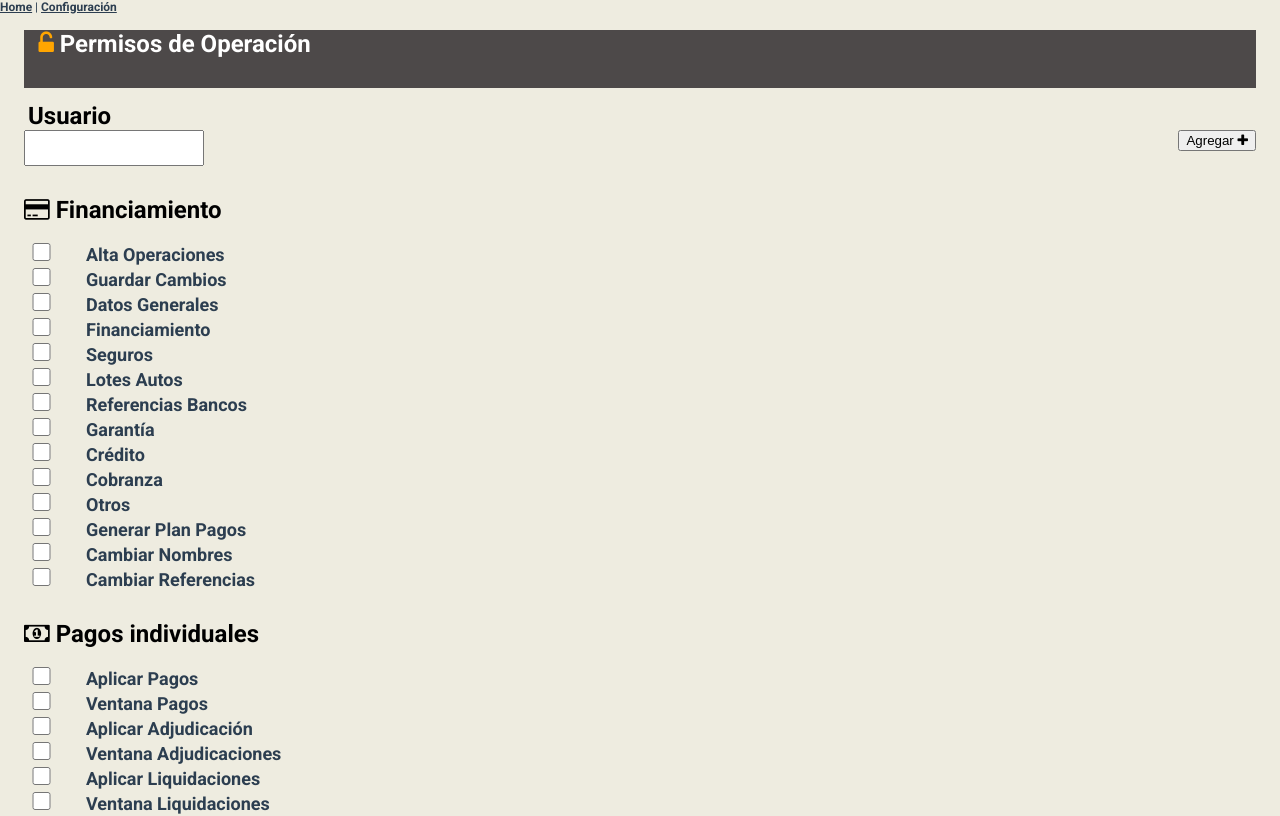
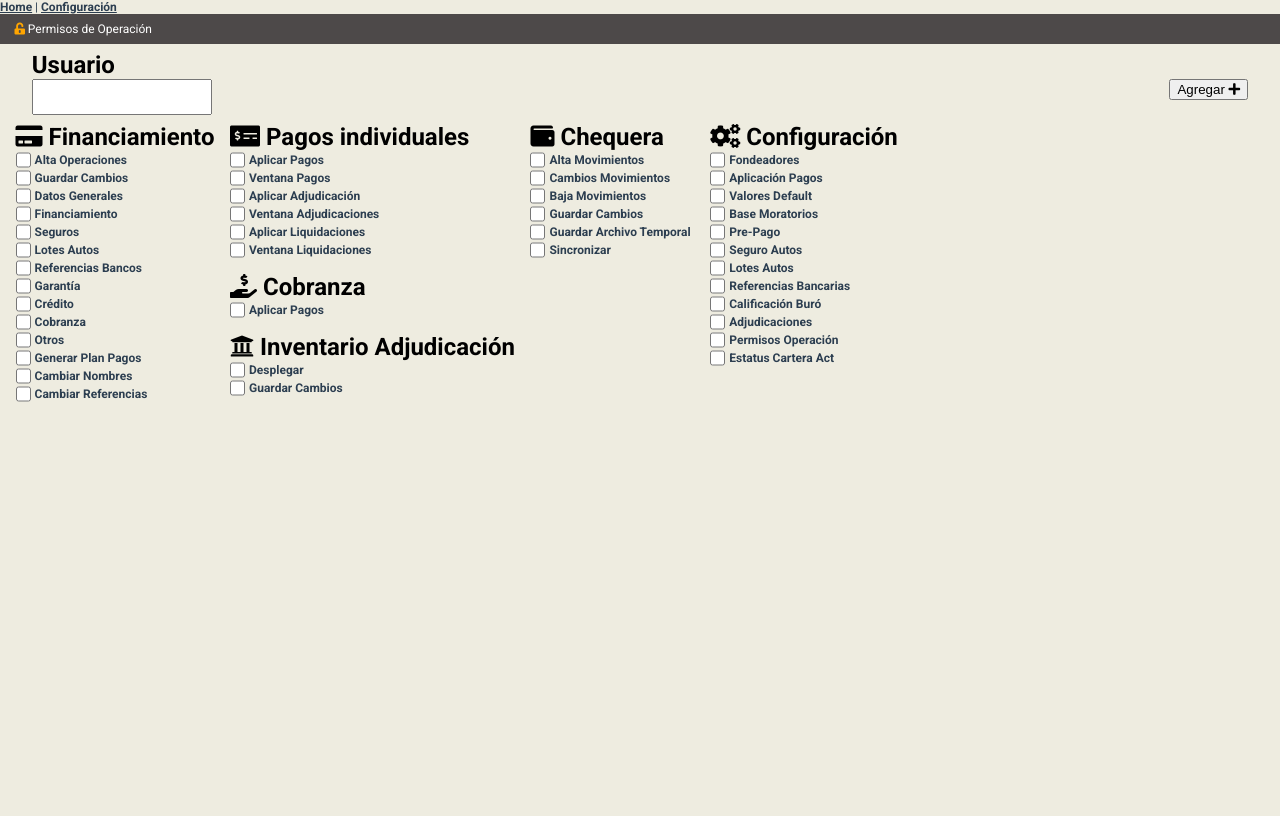
Before and after one commit to betolabrada/checktax-wdb, a Vue app in the folder client/: page /admin in a window 1280 px wide. Shown: the top 816 px of the page. Built offline with nearby package versions, Linux system fonts and the light colour scheme.

Commit message:
VD nav y administrator in config

```diff
--- a/client/public/index.html
+++ b/client/public/index.html
@@ -10,6 +10,7 @@
       rel="stylesheet"
       href="https://fonts.googleapis.com/css?family=Roboto:100,300,400,500,700,900"
     />
+      <link rel="stylesheet" href="https://cdnjs.cloudflare.com/ajax/libs/font-awesome/5.14.0/css/all.min.css" integrity="sha512-1PKOgIY59xJ8Co8+NE6FZ+LOAZKjy+KY8iq0G4B3CyeY6wYHN3yt9PW0XpSriVlkMXe40PTKnXrLnZ9+fkDaog==" crossorigin="anonymous" />
   </head>
   <body>
     <noscript>
--- a/client/src/components/administrator/Administrator.vue
+++ b/client/src/components/administrator/Administrator.vue
@@ -1,183 +1,298 @@
 <template>
-  <div class="privilages">
-    <div class="windowTitle">
-      <h1 style="color:white;"><i class="fa fa-unlock-alt" id="windowLock"></i> Permisos de Operación</h1><br>
-    </div><br>
+  <section class="privilages">
+    <div class="windowTitle section-header">
+      <i class="fa fa-unlock-alt" id="windowLock"></i> Permisos de Operación
+    </div>
+    <div class="section-content">
       <div class="search">
         <label class="sectionLabel"> Usuario</label><br>
         <input type="text" id="userField">
-      <button type="button" class="btn btn-outline-success btn-lg" id="addButton"> Agregar <i class="fa fa-plus"></i></button>
-    </div><br>
-    <div class="row ">
-      <div class="col-sm">
+        <button type="button" class="btn btn-outline-success btn-lg" id="addButton"> Agregar <i class="fa fa-plus"></i>
+        </button>
+      </div>
+      <div class="row d-flex">
+        <div class="col-sm section-content">
           <div class="sectionTitle">
-          <h1 class="sectionLabel"><i class="fa fa-credit-card sectionIcon"></i> Financiamiento</h1>
+            <h5 class="sectionLabel"><i class="fa fa-credit-card sectionIcon"></i> Financiamiento</h5>
           </div>
           <div class="sectionPrivilages">
+            <div class="input-group d-flex">
               <input type="checkbox" id="AltaOperaciones">
-            <label for="AltaOperaciones" class="privilageLabel">Alta Operaciones</label><br>
+              <label for="AltaOperaciones" class="privilageLabel">Alta Operaciones</label>
+            </div>
+
+            <div class="input-group d-flex">
               <input type="checkbox" id="guardarCambios">
-            <label for="guardarCambios" class="privilageLabel">Guardar Cambios</label><br>
+              <label for="guardarCambios" class="privilageLabel">Guardar Cambios</label>
+            </div>
+
+            <div class="input-group d-flex">
               <input type="checkbox" id="datosGenerales">
-            <label for="datosGenerales" class="privilageLabel">Datos Generales</label><br>
+              <label for="datosGenerales" class="privilageLabel">Datos Generales</label>
+            </div>
+
+            <div class="input-group d-flex">
               <input type="checkbox" id="Financiamiento">
-            <label for="Financiamiento" class="privilageLabel">Financiamiento</label><br>
+              <label for="Financiamiento" class="privilageLabel">Financiamiento</label>
+            </div>
+
+            <div class="input-group d-flex">
               <input type="checkbox" id="seguros">
-            <label for="seguros" class="privilageLabel">Seguros</label><br>
+              <label for="seguros" class="privilageLabel">Seguros</label>
+            </div>
+
+            <div class="input-group d-flex">
               <input type="checkbox" id="lotesAutos">
-            <label for="lotesAutos" class="privilageLabel">Lotes Autos</label><br>
+              <label for="lotesAutos" class="privilageLabel">Lotes Autos</label>
+            </div>
+
+            <div class="input-group d-flex">
               <input type="checkbox" id="referenciasBancos">
-            <label for="referenciasBancos" class="privilageLabel">Referencias Bancos</label><br>
+              <label for="referenciasBancos" class="privilageLabel">Referencias Bancos</label>
+            </div>
+
+            <div class="input-group d-flex">
               <input type="checkbox" id="garantia">
-            <label for="garantia" class="privilageLabel">Garantía</label><br>
+              <label for="garantia" class="privilageLabel">Garantía</label>
+            </div>
+
+            <div class="input-group d-flex">
               <input type="checkbox" id="credito">
-            <label for="credito" class="privilageLabel">Crédito</label><br>
+              <label for="credito" class="privilageLabel">Crédito</label>
+            </div>
+
+            <div class="input-group d-flex">
               <input type="checkbox" id="cobranza">
-            <label for="cobranza" class="privilageLabel">Cobranza</label><br>
+              <label for="cobranza" class="privilageLabel">Cobranza</label>
+            </div>
+
+            <div class="input-group d-flex">
               <input type="checkbox" id="otros">
-            <label for="otros" class="privilageLabel">Otros</label><br>
+              <label for="otros" class="privilageLabel">Otros</label>
+            </div>
+
+            <div class="input-group d-flex">
               <input type="checkbox" id="generarPlanPagos">
-            <label for="generarPlanPagos" class="privilageLabel">Generar Plan Pagos</label><br>
+              <label for="generarPlanPagos" class="privilageLabel">Generar Plan Pagos</label>
+            </div>
+
+            <div class="input-group d-flex">
               <input type="checkbox" id="cambiarNombres">
-            <label for="cambiarNombres" class="privilageLabel">Cambiar Nombres</label><br>
+              <label for="cambiarNombres" class="privilageLabel">Cambiar Nombres</label>
+            </div>
+
+            <div class="input-group d-flex">
               <input type="checkbox" id="cambiarReferencias">
-            <label for="cambiarReferencias" class="privilageLabel">Cambiar Referencias</label><br>
-        </div><br>
+              <label for="cambiarReferencias" class="privilageLabel">Cambiar Referencias</label>
             </div>
-      <div class="col-sm">
+          </div>
+          <br>
+        </div>
+        <div class="col-sm section-content">
           <div class="sectionTitle">
-          <h1 class="sectionLabel"><i class="fa fa-money"></i> Pagos individuales</h1>
+            <h1 class="sectionLabel"><i class="fas fa-money-check-alt"></i> Pagos individuales</h1>
           </div>
           <div class="sectionPrivilages">
+            <div class="input-group d-flex">
               <input type="checkbox" id="aplicarPagos">
-            <label for="aplicarPagos" class="privilageLabel">Aplicar Pagos</label><br>
+              <label for="aplicarPagos" class="privilageLabel">Aplicar Pagos</label>
+            </div>
+            <div class="input-group d-flex">
               <input type="checkbox" id="ventanaPagos">
-            <label for="ventanaPagos" class="privilageLabel">Ventana Pagos</label><br>
+              <label for="ventanaPagos" class="privilageLabel">Ventana Pagos</label>
+            </div>
+            <div class="input-group d-flex">
               <input type="checkbox" id="aplicarAdjudicación">
-            <label for="aplicarAdjudicación" class="privilageLabel">Aplicar Adjudicación</label><br>
+              <label for="aplicarAdjudicación" class="privilageLabel">Aplicar Adjudicación</label>
+            </div>
+            <div class="input-group d-flex">
               <input type="checkbox" id="ventanaAdjudicaciones">
-            <label for="ventanaAdjudicaciones" class="privilageLabel">Ventana Adjudicaciones</label><br>
+              <label for="ventanaAdjudicaciones" class="privilageLabel">Ventana Adjudicaciones</label>
+            </div>
+            <div class="input-group d-flex">
               <input type="checkbox" id="aplicarLiquidaciones">
-            <label for="aplicarLiquidaciones" class="privilageLabel">Aplicar Liquidaciones</label><br>
+              <label for="aplicarLiquidaciones" class="privilageLabel">Aplicar Liquidaciones</label>
+            </div>
+            <div class="input-group d-flex">
               <input type="checkbox" id="ventanaLiquidaciones">
-            <label for="ventanaLiquidaciones" class="privilageLabel">Ventana Liquidaciones</label><br>
-        </div><br>
+              <label for="ventanaLiquidaciones" class="privilageLabel">Ventana Liquidaciones</label>
+            </div>
+          </div>
+          <br>
           <div class="sectionTitle">
-          <h1 class="sectionLabel"><i class="fa fa-usd"></i> Cobranza</h1>
+            <h1 class="sectionLabel"><i class="fas fa-hand-holding-usd"></i> Cobranza</h1>
           </div>
           <div class="sectionPrivilages">
+            <div class="input-group d-flex">
               <input type="checkbox" id="aplicarPagosCobranza">
-            <label for="aplicarPagosCobranza" class="privilageLabel">Aplicar Pagos</label><br>
-        </div><br>
+              <label for="aplicarPagosCobranza" class="privilageLabel">Aplicar Pagos</label>
+            </div>
+            <br>
             <div class="sectionTitle">
               <h1 class="sectionLabel"><i class="fa fa-university"></i> Inventario Adjudicación</h1>
             </div>
             <div class="sectionPrivilages">
+              <div class="input-group d-flex">
                 <input type="checkbox" id="desplegar">
-            <label for="desplegar" class="privilageLabel">Desplegar</label><br>
+                <label for="desplegar" class="privilageLabel">Desplegar</label>
+              </div>
+              <div class="input-group d-flex">
                 <input type="checkbox" id="guardarCambiosInventario">
-            <label for="guardarCambiosInventario" class="privilageLabel">Guardar Cambios</label><br>
-        </div><br>
+                <label for="guardarCambiosInventario" class="privilageLabel">Guardar Cambios</label>
               </div>
-      <div class="col-sm">
+            </div>
+            <br>
+          </div>
+        </div><!--.col-sm.section-content-->
+        <div class="col-sm section-content">
           <div class="sectionTitle">
-          <h1 class="sectionLabel"><i class="fa fa-file-text"></i> Chequera</h1>
+            <h1 class="sectionLabel"><i class="fas fa-wallet"></i> Chequera</h1>
           </div>
           <div class="sectionPrivilages">
+            <div class="input-group d-flex">
               <input type="checkbox" id="altaMovimientos">
-            <label for="altaMovimientos" class="privilageLabel">Alta Movimientos</label><br>
+              <label for="altaMovimientos" class="privilageLabel">Alta Movimientos</label>
+            </div>
+            <div class="input-group d-flex">
               <input type="checkbox" id="cambiosMovimientos">
-            <label for="cambiosMovimientos" class="privilageLabel">Cambios Movimientos</label><br>
+              <label for="cambiosMovimientos" class="privilageLabel">Cambios Movimientos</label>
+            </div>
+            <div class="input-group d-flex">
               <input type="checkbox" id="bajaMovimientos">
-            <label for="bajaMovimientos" class="privilageLabel">Baja Movimientos</label><br>
+              <label for="bajaMovimientos" class="privilageLabel">Baja Movimientos</label>
+            </div>
+            <div class="input-group d-flex">
               <input type="checkbox" id="guardarCambiosChequera">
-            <label for="guardarCambiosChequera" class="privilageLabel">Guardar Cambios</label><br>
+              <label for="guardarCambiosChequera" class="privilageLabel">Guardar Cambios</label>
+            </div>
+            <div class="input-group d-flex">
               <input type="checkbox" id="guardarArchivoTemporal">
-            <label for="guardarArchivoTemporal" class="privilageLabel">Guardar Archivo Temporal</label><br>
+              <label for="guardarArchivoTemporal" class="privilageLabel">Guardar Archivo Temporal</label>
+            </div>
+            <div class="input-group d-flex">
               <input type="checkbox" id="sincronizar">
-            <label for="sincronizar" class="privilageLabel">Sincronizar</label><br>
-        </div><br>
+              <label for="sincronizar" class="privilageLabel">Sincronizar</label>
             </div>
-      <div class="col-sm">
+          </div>
+          <br>
+        </div><!--.col-sm.section-content-->
+        <div class="col-sm section-content">
           <div class="sectionTitle">
             <h1 class="sectionLabel"><i class="fa fa-cogs"></i> Configuración</h1>
           </div>
           <div class="sectionPrivilages">
+            <div class="input-group d-flex">
               <input type="checkbox" id="fondeadores">
-            <label for="fondeadores" class="privilageLabel">Fondeadores</label><br>
+              <label for="fondeadores" class="privilageLabel">Fondeadores</label>
+            </div>
+            <div class="input-group d-flex">
               <input type="checkbox" id="aplicacionPagos">
-            <label for="aplicacionPagos" class="privilageLabel">Aplicación Pagos</label><br>
+              <label for="aplicacionPagos" class="privilageLabel">Aplicación Pagos</label>
+            </div>
+            <div class="input-group d-flex">
               <input type="checkbox" id="valoresDefault">
-            <label for="valoresDefault" class="privilageLabel">Valores Default</label><br>
+              <label for="valoresDefault" class="privilageLabel">Valores Default</label>
+            </div>
+            <div class="input-group d-flex">
               <input type="checkbox" id="baseMoratorios">
-            <label for="baseMoratorios" class="privilageLabel">Base Moratorios</label><br>
+              <label for="baseMoratorios" class="privilageLabel">Base Moratorios</label>
+            </div>
+            <div class="input-group d-flex">
               <input type="checkbox" id="prepago">
-            <label for="prepago" class="privilageLabel">Pre-Pago</label><br>
+              <label for="prepago" class="privilageLabel">Pre-Pago</label>
+            </div>
+            <div class="input-group d-flex">
               <input type="checkbox" id="seguroAutosConfig">
-            <label for="seguroAutosConfig" class="privilageLabel">Seguro Autos</label><br>
+              <label for="seguroAutosConfig" class="privilageLabel">Seguro Autos</label>
+            </div>
+            <div class="input-group d-flex">
               <input type="checkbox" id="lotesAutosConfig">
-            <label for="lotesAutosConfig" class="privilageLabel">Lotes Autos</label><br>
+              <label for="lotesAutosConfig" class="privilageLabel">Lotes Autos</label>
+            </div>
+            <div class="input-group d-flex">
               <input type="checkbox" id="referenciasBancariasConfig">
-            <label for="referenciasBancariasConfig" class="privilageLabel">Referencias Bancarias</label><br>
+              <label for="referenciasBancariasConfig" class="privilageLabel">Referencias Bancarias</label>
+            </div>
+            <div class="input-group d-flex">
               <input type="checkbox" id="calificacionBuro">
-            <label for="calificacionBuro" class="privilageLabel">Calificación Buró</label><br>
+              <label for="calificacionBuro" class="privilageLabel">Calificación Buró</label>
+            </div>
+            <div class="input-group d-flex">
               <input type="checkbox" id="adjudicacionesConfig">
-            <label for="adjudicacionesConfig" class="privilageLabel">Adjudicaciones</label><br>
+              <label for="adjudicacionesConfig" class="privilageLabel">Adjudicaciones</label>
+            </div>
+            <div class="input-group d-flex">
               <input type="checkbox" id="permisosOperacionConfig">
-            <label for="permisosOperacionConfig" class="privilageLabel">Permisos Operación</label><br>
+              <label for="permisosOperacionConfig" class="privilageLabel">Permisos Operación</label>
+            </div>
+            <div class="input-group d-flex">
               <input type="checkbox" id="estatusCarteraAct">
-            <label for="estatusCarteraAct" class="privilageLabel">Estatus Cartera Act</label><br>
-        </div><br>
+              <label for="estatusCarteraAct" class="privilageLabel">Estatus Cartera Act</label>
             </div>
           </div>
-  </div>
+          <br>
+        </div><!--.col-sm.section-content-->
+      </div><!--.row.d-flex-->
+    </div><!--.section-content-->
+  </section>
 </template>
 
 <script>
-import { Component, Vue } from "vue-property-decorator";
+import { Component, Vue } from 'vue-property-decorator';
 
 @Component({
-  components: {
-  },
+  components: {},
 })
-export default class Administrator extends Vue {}
+export default class Administrator extends Vue {
+}
 </script>
 
 
 <style scoped>
-.search{
+
+* {
+  box-sizing: border-box;
+}
+
+.search {
   padding-left: 2rem;
 }
-.sectionLabel{
+
+.sectionLabel {
+  margin: 0;
   font-size: 2rem;
   color: black;
-  font-style: bold;
 }
-#userField{
+
+#userField {
   width: 15rem;
   height: 3rem;
 }
-#addButton{
+
+#addButton {
   float: right;
   margin-right: 2rem;
 }
 
-.sectionTitle{
-  padding-left: 2rem;
-}
-
-.privilageLabel{
-  font-size: 1.5rem;
-}
-
-.windowTitle{
-  margin-left: 2rem;
-  margin-right: 2rem;
+.windowTitle {
+  width: 100%;
   padding-left: 1.2rem;
   background: var(--gray-nav);
 }
-#windowLock{
+
+#windowLock {
   color: orange;
 }
 
+input[type="checkbox"] {
+  width: 15px;
+  margin: 0;
+  padding: 0;
+  align-self: flex-start;
+}
+
+.input-group.d-flex label {
+  align-self: center;
+}
+
 </style>
--- /dev/null
+++ b/client/src/components/nav/VDNav.vue
@@ -0,0 +1,117 @@
+<template>
+<div class="fab-container">
+  <div class="fab-main fab-icon-holder" @click="navActive = !navActive">
+    <i class="fas fa-bars d-flex justify-content-center align-items-center"></i>
+  </div>
+  <ul class="fab-options d-flex flex-column align-items-end" :class="{ visible: navActive }">
+    <li class="d-inline-flex justify-content-end">
+      <span class="fab-label">Operaciones</span>
+      <div class="fab-icon-holder">
+        <i class="fas fa-file-alt d-flex justify-content-center align-items-center"></i>
+      </div>
+    </li>
+    <li class="d-inline-flex justify-content-end">
+      <span class="fab-label">Cotizaciones</span>
+      <div class="fab-icon-holder">
+        <i class="fas fa-dollar-sign d-flex justify-content-center align-items-center"></i>
+      </div>
+    </li>
+    <li class="d-inline-flex justify-content-end">
+      <span class="fab-label">PlanPagos</span>
+      <div class="fab-icon-holder">
+        <i class="fas fa-tasks d-flex justify-content-center align-items-center"></i>
+      </div>
+    </li>
+    <li class="d-inline-flex justify-content-end">
+      <span class="fab-label">AltaCliente</span>
+      <div class="fab-icon-holder">
+        <i class="fas fa-user-plus d-flex justify-content-center align-items-center"></i>
+      </div>
+    </li>
+    <li class="d-inline-flex justify-content-end">
+      <span class="fab-label">Clientes</span>
+      <div class="fab-icon-holder">
+        <i class="fas fa-users d-flex justify-content-center align-items-center"></i>
+      </div>
+    </li>
+  </ul>
+</div>
+</template>
+
+<script>
+export default {
+name: "VDNav",
+  data() {
+    return {
+      navActive: false
+    }
+  }
+}
+</script>
+
+<style scoped>
+* {
+  margin: 0;
+  padding: 0;
+}
+
+.fab-container {
+  width: 70px;
+}
+
+.fab-icon-holder {
+  cursor: pointer;
+  width: 50px;
+  height: 50px;
+  border-radius: 100%;
+  background: #2c3e50;
+
+  box-shadow: 0 6px 20px rgba(0,0,0,0.2);
+}
+
+.fab-icon-holder:hover {
+  opacity: 0.8;
+}
+
+.fab-icon-holder i {
+  font-size: 25px;
+  color: #ffffff;
+  height: inherit;
+}
+
+.fab-main {
+  width: 60px;
+  height: 60px;
+}
+
+.fab-options {
+  list-style-type: none;
+  margin: 0;
+
+  opacity: 0;
+  transition: all 0.3s ease;
+}
+
+.fab-options li {
+  padding: 5px;
+}
+
+.fab-options.visible {
+  opacity: 1;
+}
+
+.fab-label {
+  padding: 2px 5px;
+  align-self: center;
+  user-select: none;
+  white-space: nowrap;
+  border-radius: 3px;
+  font-size: 16px;
+  background: #666666;
+  color: #ffffff;
+  box-shadow: 0 6px 20px rgba(0,0,0,0.2);
+  margin-right: 10px;
+}
+
+
+</style>
--- a/client/src/main.ts
+++ b/client/src/main.ts
@@ -3,8 +3,6 @@ import '@/assets/main.css';
 import App from './App.vue';
 import router from './router';
 import store from './store';
-import "font-awesome/css/font-awesome.min.css";
-Vue.component('VueFontawesome', require('vue-fontawesome-icon/VueFontawesome.vue').default);
 
 Vue.config.productionTip = false;
 
--- a/client/src/views/Config.vue
+++ b/client/src/views/Config.vue
@@ -1,5 +1,5 @@
 <template>
-  <div class="about">
+  <div class="config">
     <config-form></config-form>
   </div>
 </template>
```
Also changed, not shown: client/src/assets/main.css (+12 -0 lines), client/src/components/ConfigForm.vue (+31 -2 lines), client/src/views/Home.vue (+8 -2 lines). Lines whose indentation alone changed are shown as unchanged.
